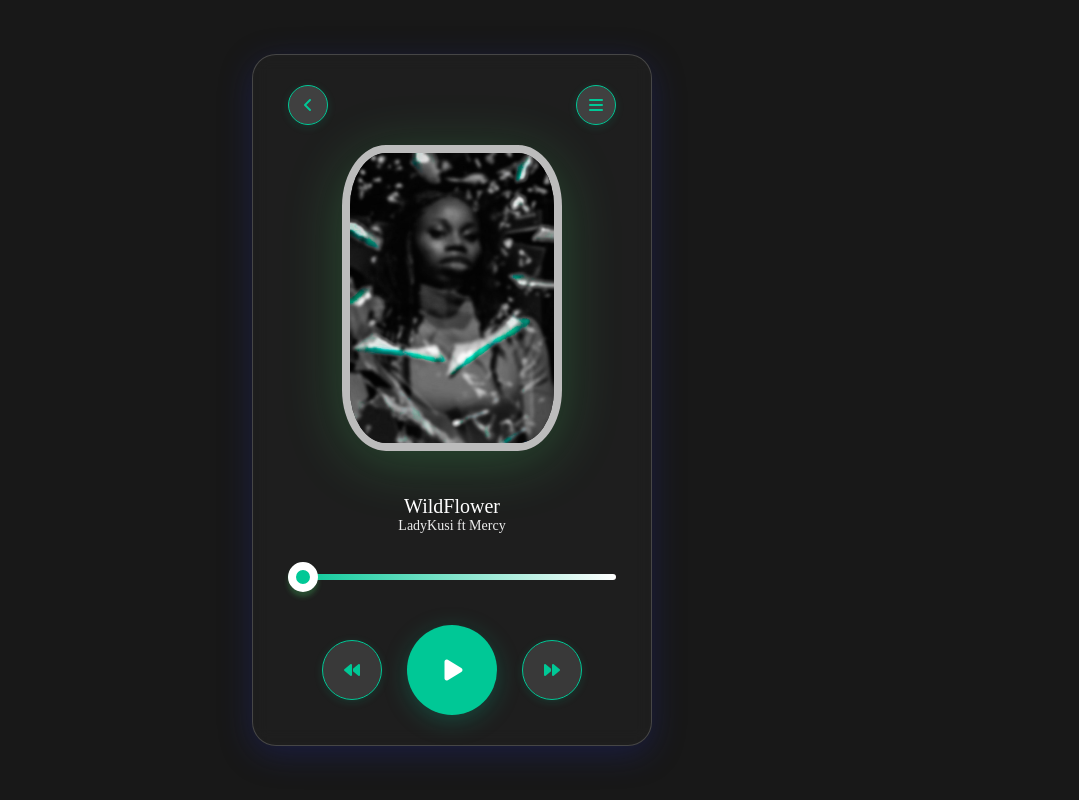
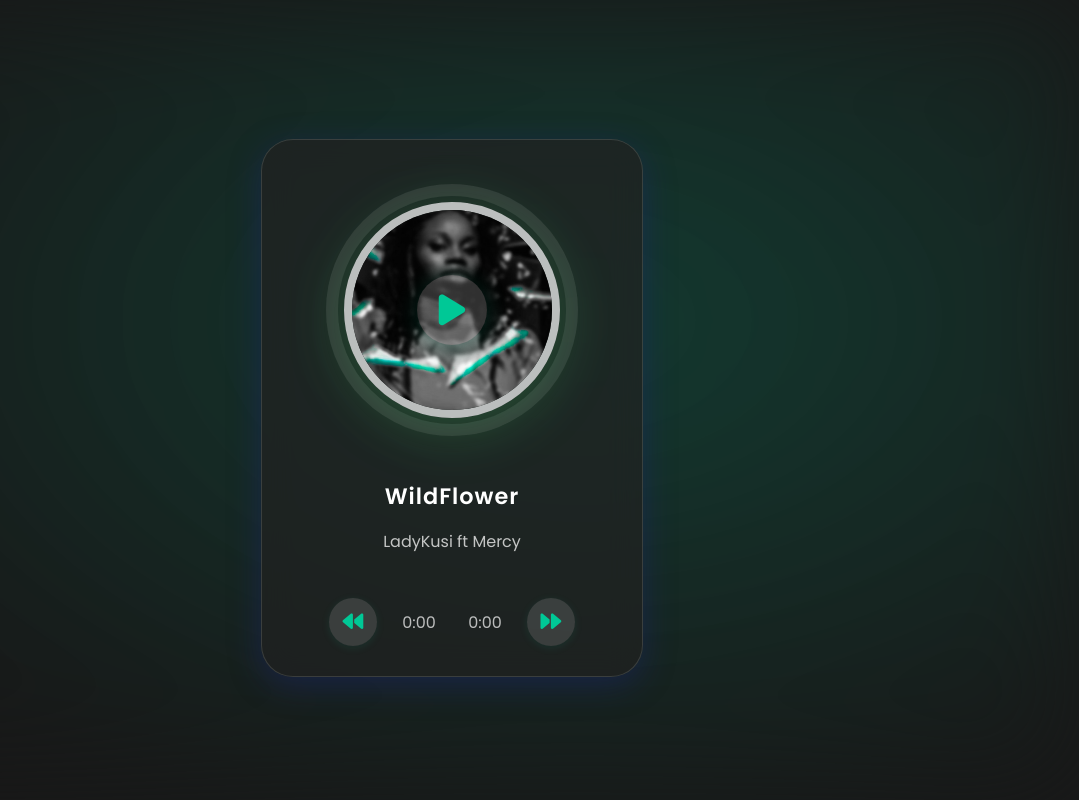
Before and after one commit to Dabeey/Music-Player, a plain HTML site: page index.html in a window 1280 px wide. Shown: the whole page, without its empty margins (188-1267 px from the left). Drawn offline with Linux system fonts and the light colour scheme.

Commit message:
Refactor music player UI and enhance functionality with progress ring and controls

```diff
--- a/index.html
+++ b/index.html
@@ -3,39 +3,35 @@
 <head>
     <meta charset="UTF-8">
     <meta name="viewport" content="width=device-width, initial-scale=1.0">
-    <title>Music Player</title>
+    <title>Wildflower Glass Player</title>
     <link rel="stylesheet" href="style.css">
     <script src="https://kit.fontawesome.com/fc5e14da69.js" crossorigin="anonymous"></script>
-
 </head>
 <body>
-    <div class="container">
-        <div class="music-player">
-            <nav>
-                <div class="circle">
-                    <i class="fa-solid fa-angle-left"></i>
-                </div>
-                <div class="circle">
-                    <i class="fa-solid fa-bars"></i>
-                </div>
-            </nav>
-            <img src="music.png" alt="Music Cover" class="song-img">
+    <div class="player-bg"></div>
+    <div class="player-container">
+        <div class="album-art-wrap">
+            <svg class="progress-ring" width="260" height="260">
+                <circle class="progress-ring__bg" cx="130" cy="130" r="120"/>
+                <circle class="progress-ring__circle" cx="130" cy="130" r="120"/>
+            </svg>
+            <img src="music.png" alt="Music Cover" class="album-art">
+            <button class="play-btn" id="playPauseBtn">
+                <i class="fa-solid fa-play" id="ctrlIcon"></i>
+            </button>
+        </div>
+        <div class="song-info">
             <h1>WildFlower</h1>
             <p>LadyKusi ft Mercy</p>
-
-            <audio id="song">
-                <source src="wildflower.mp3" type="audio/mp3">
-            </audio>
-
-            <!-- Custom Progress Bar -->
-            <input type="range" value="0" id="progress">
-
-            <div class="controls">
-                <div><i class="fa-solid fa-backward"></i></div>
-                <div onclick="playPause()"><i class="fa-solid fa-play" id="ctrlIcon"></i></div>
-                <div><i class="fa-solid fa-forward"></i></div>
-
-            </div>
+        </div>
+        <audio id="song">
+            <source src="wildflower.mp3" type="audio/mp3">
+        </audio>
+        <div class="controls">
+            <button id="backward"><i class="fa-solid fa-backward"></i></button>
+            <span id="currentTime">0:00</span>
+            <span id="duration">0:00</span>
+            <button id="forward"><i class="fa-solid fa-forward"></i></button>
         </div>
     </div>
     <script src="script.js"></script>
--- a/script.js
+++ b/script.js
@@ -1,36 +1,84 @@
-let progress = document.getElementById('progress');
-let song = document.getElementById('song');
-let ctrlIcon = document.getElementById('ctrlIcon');
+const song = document.getElementById('song');
+const playPauseBtn = document.getElementById('playPauseBtn');
+const ctrlIcon = document.getElementById('ctrlIcon');
+const progressCircle = document.querySelector('.progress-ring__circle');
+const currentTimeEl = document.getElementById('currentTime');
+const durationEl = document.getElementById('duration');
+const backwardBtn = document.getElementById('backward');
+const forwardBtn = document.getElementById('forward');
 
-song.onloadedmetadata = function(){
-    progress.max = song.ondurationchange;
-    progress.value = song.currentTime;
+const RADIUS = 120;
+const CIRCUMFERENCE = 2 * Math.PI * RADIUS;
+
+// Set up SVG gradient for progress ring
+const svg = document.querySelector('.progress-ring');
+if (svg) {
+    const defs = document.createElementNS("http://www.w3.org/2000/svg", "defs");
+    const grad = document.createElementNS("http://www.w3.org/2000/svg", "linearGradient");
+    grad.setAttribute("id", "gradient");
+    grad.setAttribute("x1", "0%");
+    grad.setAttribute("y1", "0%");
+    grad.setAttribute("x2", "100%");
+    grad.setAttribute("y2", "0%");
+    grad.innerHTML = `
+        <stop offset="0%" stop-color="#00c896"/>
+        <stop offset="100%" stop-color="#fff"/>
+    `;
+    defs.appendChild(grad);
+    svg.insertBefore(defs, svg.firstChild);
 }
 
+progressCircle.style.strokeDasharray = `${CIRCUMFERENCE}`;
+progressCircle.style.strokeDashoffset = `${CIRCUMFERENCE}`;
+
+function setProgress(percent) {
+    const offset = CIRCUMFERENCE - percent * CIRCUMFERENCE;
+    progressCircle.style.strokeDashoffset = offset;
+}
+
+function formatTime(sec) {
+    sec = Math.floor(sec);
+    const m = Math.floor(sec / 60);
+    const s = sec % 60;
+    return `${m}:${s.toString().padStart(2, '0')}`;
+}
+
+song.onloadedmetadata = function() {
+    durationEl.textContent = formatTime(song.duration);
+};
+
+song.ontimeupdate = function() {
+    currentTimeEl.textContent = formatTime(song.currentTime);
+    setProgress(song.currentTime / song.duration);
+};
+
+playPauseBtn.onclick = playPause;
 function playPause() {
-    if (ctrlIcon.classList.contains('fa-pause')) {
+    if (song.paused) {
+        song.play();
+        ctrlIcon.classList.remove('fa-play');
+        ctrlIcon.classList.add('fa-pause');
+    } else {
         song.pause();
         ctrlIcon.classList.remove('fa-pause');
         ctrlIcon.classList.add('fa-play');
-
-    }
-    else{
-        song.play();
-        ctrlIcon.classList.add('fa-pause');
-        ctrlIcon.classList.remove('fa-play');
     }
 }
 
-if (song.play()) {
-    setInterval(() => {
-        progress.value = song.currentTime;
-    }, 500);
-}
+backwardBtn.onclick = () => {
+    song.currentTime = Math.max(0, song.currentTime - 10);
+};
+forwardBtn.onclick = () => {
+    song.currentTime = Math.min(song.duration, song.currentTime + 10);
+};
 
-progress.onchange = function(){
-    song.play();
-    song.currentTime = progress.value;
-    ctrlIcon.classList.add('fa-pause');
-        ctrlIcon.classList.remove('fa-play');
-
-}
+// Click on progress ring to seek
+document.querySelector('.album-art-wrap').addEventListener('click', function(e) {
+    const rect = this.getBoundingClientRect();
+    const x = e.clientX - rect.left - rect.width/2;
+    const y = e.clientY - rect.top - rect.height/2;
+    const angle = Math.atan2(y, x) + Math.PI/2;
+    let percent = angle / (2 * Math.PI);
+    if (percent < 0) percent += 1;
+    song.currentTime = percent * song.duration;
+});
--- a/style.css
+++ b/style.css
@@ -1,150 +1,191 @@
-* {
-    margin: 0;
-    padding: 0;
-    font-family: 'Poppins', 'sans-serif';
-    box-sizing: border-box;
+@import url('https://fonts.googleapis.com/css2?family=Poppins:wght@400;600&display=swap');
+
+body {
+    min-height: 100vh;
+    background: #181818;
+    font-family: 'Poppins', sans-serif;
+    display: flex;
+    align-items: center;
+    justify-content: center;
+    overflow: hidden;
+    position: relative;
 }
 
-body, .container {
-    background: #181818;
+.player-bg {
+    position: fixed;
+    inset: 0;
+    background: radial-gradient(ellipse at 60% 40%, #00c89633 0%, #181818 80%);
+    z-index: 0;
+    filter: blur(60px);
 }
 
-.container {
-    width: 100%;
-    height: 100vh;
-    background: #181818;
+.player-container {
+    position: relative;
+    z-index: 2;
+    width: 340px;
+    padding: 40px 20px 30px 20px;
+    background: rgba(34, 34, 34, 0.7);
+    border-radius: 32px;
+    box-shadow: 0 8px 32px 0 rgba(31, 38, 135, 0.37);
+    backdrop-filter: blur(16px);
+    -webkit-backdrop-filter: blur(16px);
     display: flex;
-    justify-content: center;
+    flex-direction: column;
     align-items: center;
-    flex-wrap: wrap;
+    border: 1.5px solid rgba(255,255,255,0.13);
 }
 
-.music-player {
-    background: rgba(34, 34, 34, 0.7);
-    width: 400px;
-    padding: 25px 35px;
-    text-align: center;
-    box-shadow: 0 8px 32px 0 rgba(31, 38, 135, 0.37);
-    backdrop-filter: blur(8px);
-    -webkit-backdrop-filter: blur(8px);
-    border-radius: 24px;
-    border: 1px solid rgba(255,255,255,0.18);
-    color: #fff;
-}
-
-nav {
-    display: flex;
-    justify-content: space-between;
-    margin-top: 5px;
-}
-
-nav .circle {
-    border-radius: 50%;
-    width: 40px;
-    height: 40px;
-    line-height: 40px;
-    background: rgba(255,255,255,0.15);
-    color: #00c896;
-    border: 1px solid #00c896;
-    box-shadow: 0 2px 8px rgba(0,200,150,0.15);
+.album-art-wrap {
+    position: relative;
+    width: 260px;
+    height: 260px;
+    margin-bottom: 24px;
     display: flex;
     align-items: center;
     justify-content: center;
 }
 
-.song-img {
-    width: 220px;
-    border-radius: 20%;
+.album-art {
+    width: 200px;
+    height: 200px;
+    border-radius: 50%;
+    object-fit: cover;
     border: 8px solid rgba(255,255,255,0.7);
     box-shadow: 0 10px 60px rgba(80, 250, 123, 0.22);
-    margin-top: 20px;
-    margin-bottom: 20px;
-    object-fit: cover;
+    z-index: 2;
+    position: absolute;
+    left: 50%;
+    top: 50%;
+    transform: translate(-50%,-50%);
 }
 
-.music-player h1 {
-    font-size: 20px;
-    font-weight: 400;
-    color: #fff;
-    margin-top: 20px;
+.progress-ring {
+    position: absolute;
+    left: 0; top: 0;
+    z-index: 1;
+    pointer-events: none;
 }
 
-.music-player p {
-    font-size: 14px;
-    color: #eee;
+.progress-ring__bg {
+    fill: none;
+    stroke: rgba(255,255,255,0.09);
+    stroke-width: 12;
 }
 
-#progress {
-    -webkit-appearance: none;
-    width: 100%;
-    height: 6px;
-    background: linear-gradient(90deg, #00c896 0%, #fff 100%);
-    border-radius: 4px;
-    cursor: pointer;
-    margin: 40px 0;
+.progress-ring__circle {
+    fill: none;
+    stroke: url(#gradient);
+    stroke-width: 12;
+    stroke-linecap: round;
+    stroke-dasharray: 754;
+    stroke-dashoffset: 754;
+    transition: stroke-dashoffset 0.3s linear;
+    filter: drop-shadow(0 0 12px #00c89688);
 }
 
-#progress::-webkit-slider-thumb {
-    -webkit-appearance: none;
-    width: 30px;
-    height: 30px;
-    background: #00c896;
+.play-btn {
+    position: absolute;
+    left: 50%; top: 50%;
+    transform: translate(-50%,-50%);
+    width: 70px; height: 70px;
     border-radius: 50%;
-    border: 8px solid #fff;
-    box-shadow: 0 5px 5px rgba(80, 250, 123, 0.22);
+    border: none;
+    background: rgba(255,255,255,0.18);
+    box-shadow: 0 4px 24px rgba(0,200,150,0.18);
+    color: #00c896;
+    font-size: 2.2rem;
+    display: flex;
+    align-items: center;
+    justify-content: center;
+    z-index: 3;
+    cursor: pointer;
+    transition: background 0.2s, color 0.2s, transform 0.2s;
+    outline: none;
 }
 
-#progress::-moz-range-thumb {
-    width: 30px;
-    height: 30px;
+.play-btn:active {
+    transform: translate(-50%,-50%) scale(0.95);
     background: #00c896;
-    border-radius: 50%;
-    border: 8px solid #fff;
-    box-shadow: 0 5px 5px rgba(80, 250, 123, 0.22);
+    color: #fff;
 }
 
-#progress::-ms-thumb {
-    width: 30px;
-    height: 30px;
-    background: #00c896;
-    border-radius: 50%;
-    border: 8px solid #fff;
-    box-shadow: 0 5px 5px rgba(80, 250, 123, 0.22);
+.song-info {
+    text-align: center;
+    margin-bottom: 18px;
+}
+
+.song-info h1 {
+    font-size: 1.4rem;
+    font-weight: 600;
+    color: #fff;
+    margin-bottom: 4px;
+    letter-spacing: 1px;
+}
+
+.song-info p {
+    font-size: 1rem;
+    color: #eee;
+    opacity: 0.8;
 }
 
 .controls {
     display: flex;
+    align-items: center;
     justify-content: center;
-    align-items: center;
+    gap: 18px;
+    margin-top: 10px;
 }
 
-.controls div {
-    width: 60px;
-    height: 60px;
-    margin: 20px;
-    padding-left: 21px;
-    background: rgba(255,255,255,0.12);
-    display: inline-flex;
-    align-items: center;
+.controls button {
+    background: rgba(255,255,255,0.13);
+    border: none;
     border-radius: 50%;
+    width: 48px;
+    height: 48px;
     color: #00c896;
-    border: 1px solid #00c896;
-    box-shadow: 0 2px 8px rgba(0,200,150,0.15);
+    font-size: 1.3rem;
+    box-shadow: 0 2px 8px rgba(0,200,150,0.10);
     cursor: pointer;
     transition: background 0.2s, color 0.2s, transform 0.2s;
+    outline: none;
 }
 
-.controls div:hover {
+.controls button:active {
     background: #00c896;
     color: #fff;
-    transform: scale(1.1);
+    transform: scale(0.95);
 }
 
-.controls div:nth-child(2) {
-    transform: scale(1.5);
-    background: #00c896;
+.controls span {
     color: #fff;
-    border: none;
-    box-shadow: 0 4px 16px rgba(0,200,150,0.25);
-    padding-left: 25px;
+    font-size: 1rem;
+    min-width: 48px;
+    text-align: center;
+    opacity: 0.7;
+    user-select: none;
 }
+
+@media (max-width: 400px) {
+    .player-container {
+        width: 98vw;
+        padding: 10vw 2vw;
+    }
+    .album-art-wrap {
+        width: 60vw;
+        height: 60vw;
+        min-width: 180px;
+        min-height: 180px;
+    }
+    .album-art {
+        width: 45vw;
+        height: 45vw;
+        min-width: 120px;
+        min-height: 120px;
+    }
+    .progress-ring {
+        width: 60vw;
+        height: 60vw;
+        min-width: 180px;
+        min-height: 180px;
+    }
+}
```
